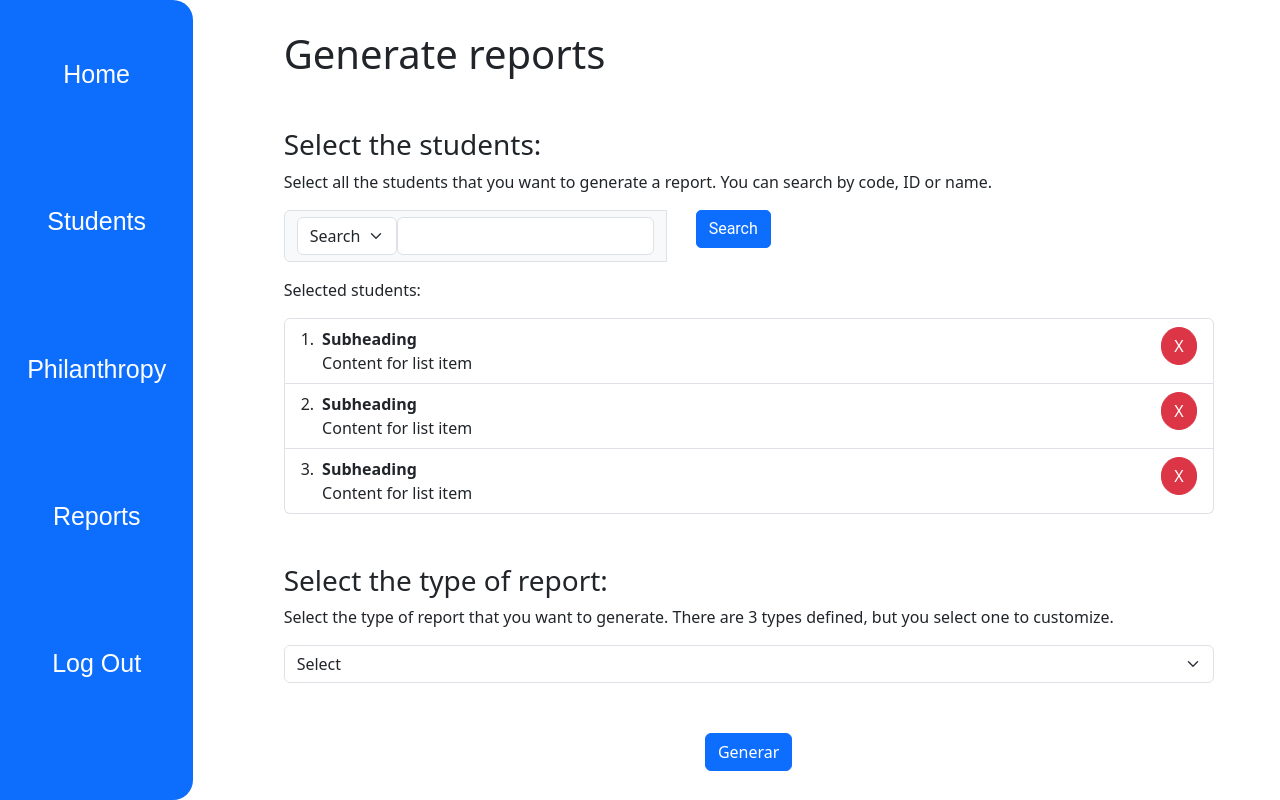
After one commit to ICESI-PI1/icesi-filantrop-a-equipo-3, a Django app: page /reports/ in a window 1280 px wide. The commit adds this page. Run offline with Django 4.2, Linux system fonts and the light colour scheme.

Commit message:
feat(view and templates): Add report partial CRUD and update style

```diff
--- /dev/null
+++ b/MSDE_App/static/style.css
@@ -0,0 +1,72 @@
+.block {
+    min-height: 100vh;
+}
+
+nav ul {
+    margin-top: 25%;
+    list-style: none;
+    padding: 0;
+}
+
+.navbar-nav .nav-item .nav-link {
+    color: #ffffff;
+    font-family: "Raleway SemiBold", sans-serif;
+    font-size: 25px;
+}
+
+.navbar-nav {
+    flex-direction: column;
+    justify-content: space-between;
+    height: 100%;
+    border-top-right-radius: 20px;
+    border-bottom-right-radius: 20px;
+}
+
+.navbar-nav .nav-item {
+    flex-grow: 1;
+}
+
+.main {
+    padding-top: 30px;
+}
+
+.text-center {
+    margin-top: 25px;
+}
+
+div .text-center {
+    margin-top: 50px;
+}
+
+#search-btn {
+    margin-left: 30px;
+    border-radius: 5px;
+    font-family: "Roboto", sans-serif;
+}
+
+#search-by-select {
+    width: 100px;
+}
+
+
+.cancel-button {
+    margin-top: 15px;
+}
+
+.btn-primary {
+    background-color: #00008b;
+    color: #ffffff;
+}
+
+nav ul li {
+    text-align: center;
+    justify-content: center;
+}
+
+.select-students, .select-report {
+    margin-top: 50px;
+}
+
+.button-horizontal-container {
+    margin-top: 50px;
+}
--- a/MSDE_App/templates/layouts/base.html
+++ b/MSDE_App/templates/layouts/base.html
@@ -4,17 +4,25 @@
 <head>
     <meta charset="UTF-8">
     <title>Base</title>
-    <link rel="stylesheet" href="https://cdn.jsdelivr.net/npm/bootstrap@5.3.2/dist/css/bootstrap.min.css" >
+    <link rel="stylesheet" href="/../../static/style.css">
+    <!-- Bootstrap 5 CSS -->
+    <link rel="stylesheet" href="https://cdn.jsdelivr.net/npm/bootstrap@5.3.2/dist/css/bootstrap.min.css">
 
+    <!-- jQuery 3.6 -->
+    <script src="https://code.jquery.com/jquery-3.6.0.min.js"></script>
+
+    <!-- Bootstrap 5 JS (incluyendo Popper.js) -->
+    <script src="https://cdn.jsdelivr.net/npm/bootstrap@5.3.2/dist/js/bootstrap.bundle.min.js"></script>
 </head>
 <body>
+<!---
     <nav class="navbar navbar-expand-lg bg-dark navbar-dark">
   <div class="container">
     <a class="navbar-brand" href="/">Seguimiento estudiantes</a>
     <button class="navbar-toggler" type="button" data-bs-toggle="collapse" data-bs-target="#navbarNav" aria-controls="navbarNav" aria-expanded="false" aria-label="Toggle navigation">
       <span class="navbar-toggler-icon"></span>
     </button>
-    <div class="collapse navbar-collapse" id="navbarNav">
+    <div class="nav flex-column" id="navbarNav">
       <ul class="navbar-nav">
             <li class="nav-item">
                 <a href="/index" class="nav-link">Home</a>
@@ -25,25 +33,43 @@
             <li class="nav-item2">
                 <a href="/student/create_student" class="nav-link">Create Students</a>
             </li>
+           <li class="nav-item2">
+                <a href="/philanthropy" class="nav-link">Philanthropy Members</a>
+          </li>
+          <li class="nav-item2">
+                <a href="/philanthropy/create_philanthropy" class="nav-link">Create Philanthropy Member</a>
+          </li>
       </ul>
     </div>
   </div>
-</nav>
+</nav> --->
 
-
-
-
-    <nav class="container">
-        <ul>
-
-        </ul>
-    </nav>
-
-
-
-    <main class="container">
+<div class="row h-100">
+    <div class="col-2">
+        <nav class="navbar-nav bg-primary h-100 w-100">
+            <ul class="flex-fill d-flex flex-column">
+                <li class="nav-item flex-grow-1">
+                    <a class="nav-link" href="/index"> Home </a>
+                </li>
+                <li class="nav-item flex-grow-1">
+                    <a class="nav-link" href="/students"> Students </a>
+                </li>
+                <li class="nav-item flex-grow-1">
+                    <a class="nav-link" href="/philanthropy"> Philanthropy </a>
+                </li>
+                <li class="nav-item flex-grow-1">
+                    <a class="nav-link" href="/reports"> Reports </a>
+                </li>
+                <li class="nav-item flex-grow-1">
+                    <a class="nav-link" href="/index"> Log Out </a>
+                </li>
+            </ul>
+        </nav>
+    </div>
+    <div class="main container col-9 block">
         {% block content %}
         {% endblock %}
-    </main>
+    </div>
+</div>
 </body>
 </html>
--- /dev/null
+++ b/MSDE_App/templates/report/reports.html
@@ -0,0 +1,101 @@
+{% extends 'layouts/base.html' %}
+
+{% block content %}
+    <main class="container">
+        <div>
+            <h1>Generate reports</h1>
+        </div>
+        <article>
+            <section class="select-students">
+                <h3>Select the students:</h3>
+                <p>Select all the students that you want to generate a report. You can search by code, ID or name.</p>
+                <div>
+                    <div class="input-group mb-3">
+                        <div class="input-group-prepend input-group-text">
+                            <select class="form-select" id="search-by-select" aria-label="Default select">
+                                <option selected>Search by</option>
+                                <option value="1">Student Code</option>
+                                <option value="2">ID</option>
+                                <option value="3">Name</option>
+                            </select>
+                            <input type="text" class="form-control" aria-label="Text input with dropdown button">
+
+                        </div>
+                        <div class="input-group-append">
+                            <button class="btn btn-primary" data-bs-toggle="modal" data-bs-target="#searchModal"
+                                    id="search-btn">Search
+                            </button>
+                        </div>
+                        <div class="modal fade" id="searchModal" tabindex="-1" aria-labelledby="exampleModalLabel"
+                             aria-hidden="true">
+                            <div class="modal-dialog">
+                                <div class="modal-content">
+                                    <div class="modal-header">
+                                        <h1 class="modal-title fs-5" id="exampleModalLabel">Student search result</h1>
+                                        <button type="button" class="btn-close" data-bs-dismiss="modal"
+                                                aria-label="Close"></button>
+                                    </div>
+                                    <div class="modal-body">
+                                        <p>We didn't find that student</p>
+                                    </div>
+                                    <div class="modal-footer">
+                                        <button type="button" class="btn btn-secondary" data-bs-dismiss="modal">Close
+                                        </button>
+                                        <button type="button" class="btn btn-primary">Save changes</button>
+                                    </div>
+                                </div>
+                            </div>
+                        </div>
+                    </div>
+                </div>
+                <p>Selected students:</p>
+                <div>
+                    <ol class="list-group list-group-numbered">
+                        <li class="list-group-item d-flex justify-content-between align-items-start">
+                            <div class="ms-2 me-auto">
+                                <div class="fw-bold">Subheading</div>
+                                Content for list item
+                            </div>
+                            <button type="button" class="btn btn-danger rounded-pill">X</button>
+                        </li>
+                        <li class="list-group-item d-flex justify-content-between align-items-start">
+                            <div class="ms-2 me-auto">
+                                <div class="fw-bold">Subheading</div>
+                                Content for list item
+                            </div>
+                            <button type="button" class="btn btn-danger rounded-pill">X</button>
+                        </li>
+                        <li class="list-group-item d-flex justify-content-between align-items-start">
+                            <div class="ms-2 me-auto">
+                                <div class="fw-bold">Subheading</div>
+                                Content for list item
+                            </div>
+                            <button type="button" class="btn btn-danger rounded-pill">X</button>
+                        </li>
+                    </ol>
+                </div>
+            </section>
+        </article>
+        <article>
+            <section class="select-report">
+                <h3>Select the type of report:</h3>
+                <p>Select the type of report that you want to generate. There are 3 types defined, but you select
+                    one to customize.</p>
+                <div>
+                    <select class="form-select" aria-label="Default select">
+                        <option selected>Select</option>
+                        <option value="1">Informe de becas</option>
+                        <option value="2">Informe de actividades extra</option>
+                        <option value="3">Informe de consultas en el
+                            CREA
+                        </option>
+                        <option value="4">Informe personalizado</option>
+                    </select>
+                </div>
+            </section>
+        </article>
+        <div class="text-center">
+            <button type="submit" class="btn btn-primary generate-btn">Generar</button>
+        </div>
+    </main>
+{% endblock %}
--- a/MSDE_App/templates/student/create_student.html
+++ b/MSDE_App/templates/student/create_student.html
@@ -2,7 +2,7 @@
 {% block content %}
        <main class="container">
             <div class="row">
-                <div class="col-md-4 offset-md-4">
+                <div>
                      <form method="POST" class="card card-body">
                          <h1>Create a new Student</h1>
                           {{ error }}
--- a/MSDE_App/templates/student/students.html
+++ b/MSDE_App/templates/student/students.html
@@ -3,7 +3,7 @@
 {% block content %}
     <main class="container">
         <div class="row">
-            <div class="col-md-6 offset-md-3">
+            <div>
                 <h1>
                     Students
                 </h1>
--- a/MSDE_App/urls.py
+++ b/MSDE_App/urls.py
@@ -6,9 +6,16 @@ urlpatterns = [
     path('index/', views.index, name="index"),
     path('student/create_student/', views.create_student, name='create_student'),
     path('student/<str:student_code>/student_detail', views.student_detail, name='student_detail'),
-    path('students/', views.students_view, name="students/"),
+    path('students/', views.students_view, name="students"),
     path('student/<str:student_code>/edit/', views.edit_student, name='edit_student'),
     path('student/<str:student_code>/delete/', views.delete_student, name='delete_student'),
-
-
+    path('philanthropy/create_philanthropy/', views.create_philanthropy, name='create_philanthropy'),
+    path('philanthropy/', views.philanthropy_view, name='philanthropy'),
+    path('philanthropy/<str:philanthropy_code>/philanthropy_detail',
+         views.philanthropy_detail, name='philanthropy_detail'),
+    path('philanthropy/<str:philanthropy_code>/edit/',
+         views.philanthropy_edit, name='philanthropy_edit'),
+    path('philanthropy/<str:philanthropy_code>/delete/',
+         views.philanthropy_delete, name='delete_philanthropy'),
+    path('reports/', views.reports_view ,name='reports')
 ]
--- a/MSDE_App/views/__init__.py
+++ b/MSDE_App/views/__init__.py
@@ -1,2 +1,4 @@
 from .student_view import *
 from .home_view import *
+from .report_view import *
+from .philanthropy_view import *
--- /dev/null
+++ b/MSDE_App/views/report_view.py
@@ -0,0 +1,7 @@
+from django.shortcuts import render, redirect, get_object_or_404
+from MSDE_App.models import Report
+from MSDE_App.forms import *
+
+
+def reports_view(request):
+    return render(request, 'report/reports.html')
```
Also changed, not shown: MSDE_App/templates/index.html (+20 -1 lines), MSDE_App/views/philanthropy_view.py (added, +57 -0 lines).
